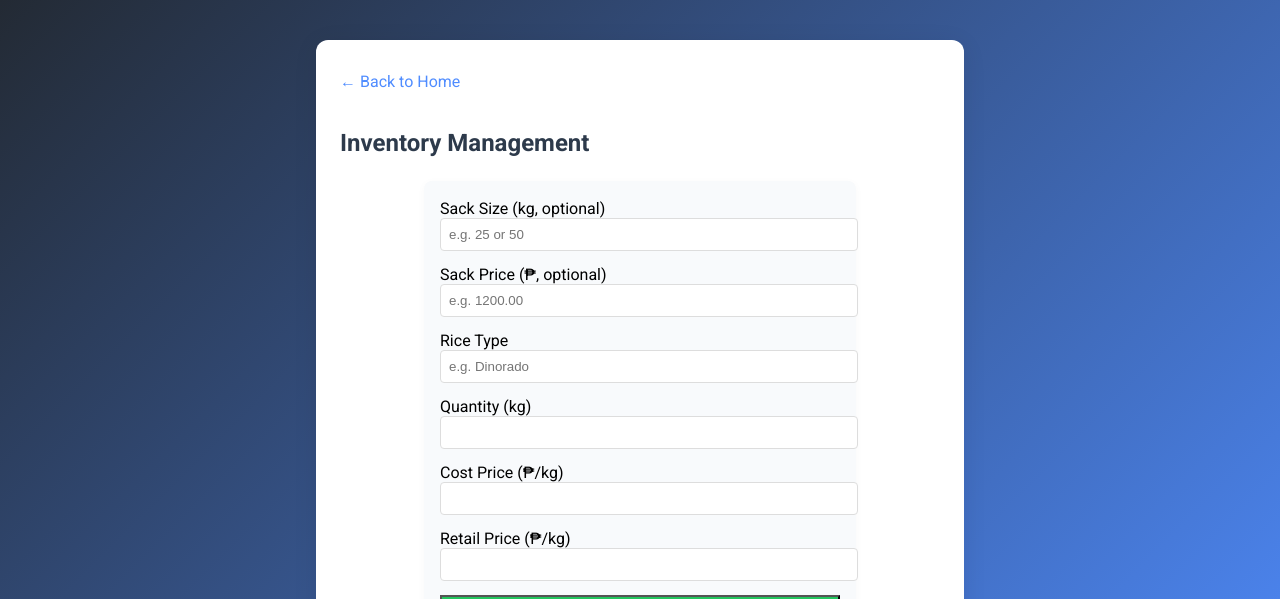
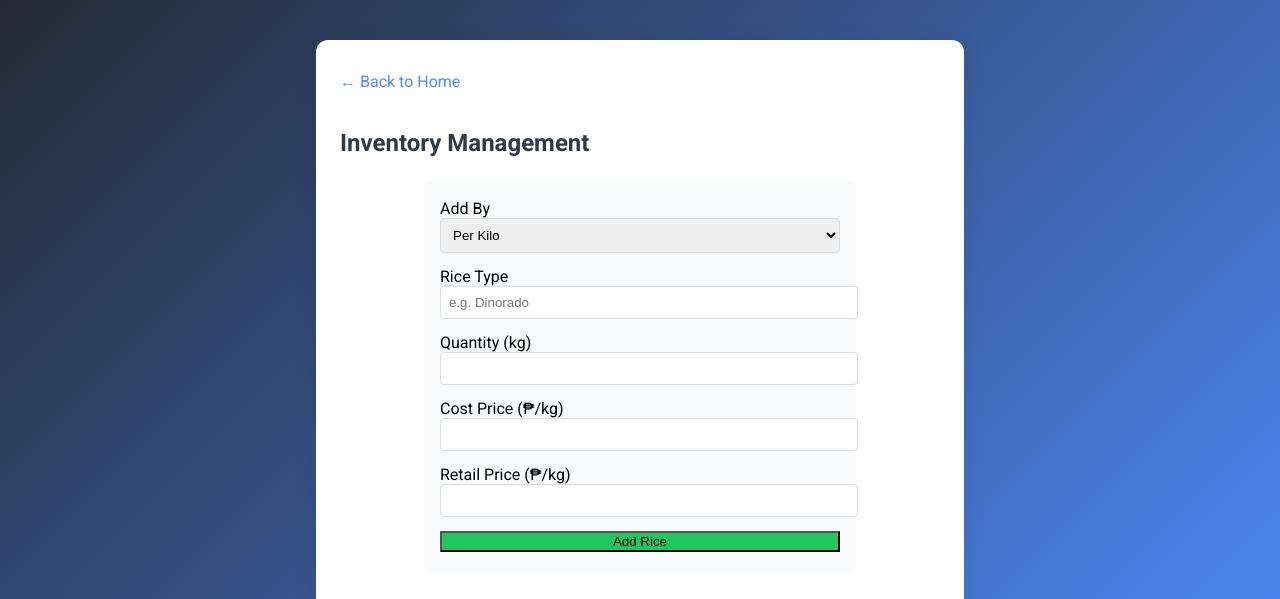
Before and after one commit to kniel1120/-LMJ-RICE-TRADING, a Flask app: page /inventory in a window 1280 px wide. Shown: the top 599 px of the page. Run offline with Flask 3, Linux system fonts and the light colour scheme; data that the repository does not hold is empty.

Commit message:
Inventory add: per sack/per kilo logic and UI update

```diff
--- a/app.py
+++ b/app.py
@@ -138,13 +138,35 @@ def inventory():
 @app.route('/inventory/add', methods=['POST'])
 def add_inventory():
     product_name = request.form['product_name']
-    quantity = int(request.form['quantity'])
-    cost_price = float(request.form['cost_price'])
-    retail_price = float(request.form['retail_price'])
-    sack_size = request.form.get('sack_size')
-    sack_price = request.form.get('sack_price')
-    sack_size = float(sack_size) if sack_size else None
-    sack_price = float(sack_price) if sack_price else None
+    add_type = request.form.get('add_type', 'kilo')
+    if add_type == 'sack':
+        # Per sack: get sack_size, sack_qty, sack_cost, sack_price
+        sack_size = request.form.get('sack_size')
+        sack_qty = request.form.get('sack_qty')
+        sack_cost = request.form.get('sack_cost')
+        sack_price = request.form.get('sack_price')
+        try:
+            sack_size = float(sack_size)
+            sack_qty = int(sack_qty)
+            sack_cost = float(sack_cost)
+            sack_price = float(sack_price)
+        except Exception:
+            flash('Please enter valid sack details.', 'error')
+            return redirect(url_for('inventory'))
+        quantity = sack_size * sack_qty
+        cost_price = sack_cost / sack_size if sack_size else 0  # cost per kilo
+        retail_price = sack_price / sack_size if sack_size else 0  # retail per kilo
+    else:
+        # Per kilo: get quantity, cost_price, retail_price
+        try:
+            quantity = float(request.form['quantity'])
+            cost_price = float(request.form['cost_price'])
+            retail_price = float(request.form['retail_price'])
+        except Exception:
+            flash('Please enter valid kilo details.', 'error')
+            return redirect(url_for('inventory'))
+        sack_size = None
+        sack_price = None
     execute_db('INSERT INTO inventory (product_name, quantity, cost_price, retail_price, sack_size, sack_price) VALUES (?, ?, ?, ?, ?, ?)', (product_name, quantity, cost_price, retail_price, sack_size, sack_price))
     flash('Rice added to inventory!', 'success')
     return redirect(url_for('inventory'))
--- a/templates/inventory.html
+++ b/templates/inventory.html
@@ -26,20 +26,20 @@
         {% endwith %}
         <form action="/inventory/add" method="post" style="background:#f8fafc;border-radius:8px;padding:18px 16px;max-width:400px;margin:0 auto 24px auto;box-shadow:0 2px 8px rgba(0,0,0,0.03);">
             <div style="margin-bottom:14px;">
-                <label for="sack_size" style="font-weight:500;">Sack Size (kg, optional)</label>
-                <input type="number" id="sack_size" name="sack_size" min="1" step="0.01" placeholder="e.g. 25 or 50" style="width:100%;padding:8px;border-radius:4px;border:1px solid #ddd;">
-            </div>
-            <div style="margin-bottom:14px;">
-                <label for="sack_price" style="font-weight:500;">Sack Price (₱, optional)</label>
-                <input type="number" id="sack_price" name="sack_price" min="0" step="0.01" placeholder="e.g. 1200.00" style="width:100%;padding:8px;border-radius:4px;border:1px solid #ddd;">
+                <label for="add_type" style="font-weight:500;">Add By</label>
+                <select id="add_type" name="add_type" style="width:100%;padding:8px;border-radius:4px;border:1px solid #ddd;" onchange="toggleAddType()">
+                    <option value="kilo">Per Kilo</option>
+                    <option value="sack">Per Sack</option>
+                </select>
             </div>
             <div style="margin-bottom:14px;">
                 <label for="product_name" style="font-weight:500;">Rice Type</label>
                 <input type="text" id="product_name" name="product_name" required placeholder="e.g. Dinorado" style="width:100%;padding:8px;border-radius:4px;border:1px solid #ddd;">
             </div>
+            <div id="kilo_fields">
                 <div style="margin-bottom:14px;">
                     <label for="quantity" style="font-weight:500;">Quantity (kg)</label>
-                <input type="number" id="quantity" name="quantity" min="1" required style="width:100%;padding:8px;border-radius:4px;border:1px solid #ddd;">
+                    <input type="number" id="quantity" name="quantity" min="1" step="0.01" required style="width:100%;padding:8px;border-radius:4px;border:1px solid #ddd;">
                 </div>
                 <div style="margin-bottom:14px;">
                     <label for="cost_price" style="font-weight:500;">Cost Price (₱/kg)</label>
@@ -49,7 +49,40 @@
                     <label for="retail_price" style="font-weight:500;">Retail Price (₱/kg)</label>
                     <input type="number" id="retail_price" name="retail_price" min="0" step="0.01" required style="width:100%;padding:8px;border-radius:4px;border:1px solid #ddd;">
                 </div>
+            </div>
+            <div id="sack_fields" style="display:none;">
+                <div style="margin-bottom:14px;">
+                    <label for="sack_size" style="font-weight:500;">Sack Size (kg)</label>
+                    <input type="number" id="sack_size" name="sack_size" min="1" step="0.01" placeholder="e.g. 25 or 50" style="width:100%;padding:8px;border-radius:4px;border:1px solid #ddd;">
+                </div>
+                <div style="margin-bottom:14px;">
+                    <label for="sack_qty" style="font-weight:500;">Number of Sacks</label>
+                    <input type="number" id="sack_qty" name="sack_qty" min="1" step="1" placeholder="e.g. 10" style="width:100%;padding:8px;border-radius:4px;border:1px solid #ddd;">
+                </div>
+                <div style="margin-bottom:14px;">
+                    <label for="sack_cost" style="font-weight:500;">Cost per Sack (₱)</label>
+                    <input type="number" id="sack_cost" name="sack_cost" min="0" step="0.01" style="width:100%;padding:8px;border-radius:4px;border:1px solid #ddd;">
+                </div>
+                <div style="margin-bottom:14px;">
+                    <label for="sack_price" style="font-weight:500;">Retail Price per Sack (₱)</label>
+                    <input type="number" id="sack_price" name="sack_price" min="0" step="0.01" style="width:100%;padding:8px;border-radius:4px;border:1px solid #ddd;">
+                </div>
+            </div>
             <button type="submit" class="menu-btn" style="width:100%;background:#22c55e;">Add Rice</button>
+        </form>
+        <script>
+        function toggleAddType() {
+            var addType = document.getElementById('add_type').value;
+            document.getElementById('kilo_fields').style.display = (addType === 'kilo') ? '' : 'none';
+            document.getElementById('sack_fields').style.display = (addType === 'sack') ? '' : 'none';
+            // Set required attributes
+            var kiloInputs = document.querySelectorAll('#kilo_fields input');
+            var sackInputs = document.querySelectorAll('#sack_fields input');
+            kiloInputs.forEach(function(input) { input.required = (addType === 'kilo'); });
+            sackInputs.forEach(function(input) { input.required = (addType === 'sack'); });
+        }
+        document.addEventListener('DOMContentLoaded', toggleAddType);
+        </script
         </form>
         <table style="width:100%;border-collapse:collapse;margin-top:32px;">
             <tr>
```
Lines whose indentation alone changed are shown as unchanged.
